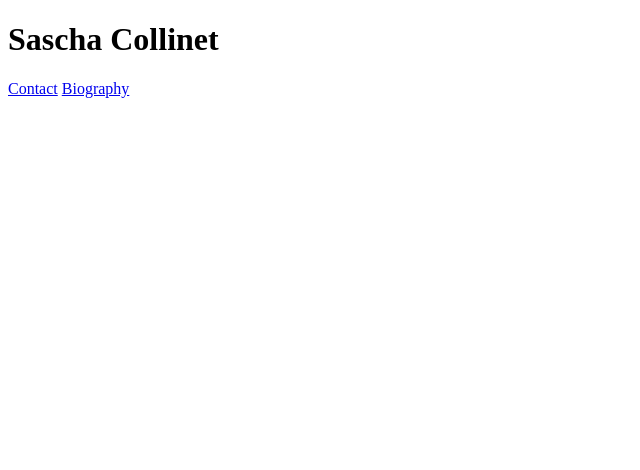
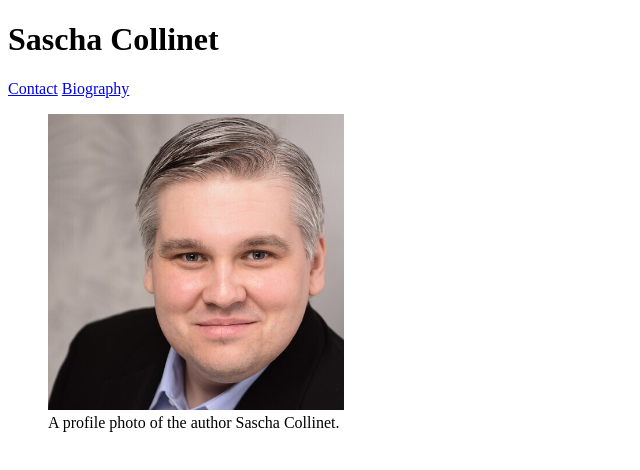
Before and after one commit to saschacollinet/website-personal, a plain HTML site: page index.html in a window 1280 px wide. Shown: the whole page, without its empty margins (0-640 px from the left). Drawn offline with Linux system fonts and the light colour scheme.

Commit message:
Added image section.

```diff
--- a/index.html
+++ b/index.html
@@ -16,6 +16,13 @@
       <a href="#biography">Biography</a>
     </nav>
   </header>
+  <main>
+    <figure>
+      <img src="resources/images/profile-photo-sascha-collinet.jpeg"
+        alt="A profile photo of the author Sascha Collinet." style="width: 25%;">
+      <figcaption>A profile photo of the author Sascha Collinet.</figcaption>
+    </figure>
+  </main>
 
 </body>
 
```
Also changed, not shown: resources/images/profile-photo-sascha-collinet.jpeg (added).
